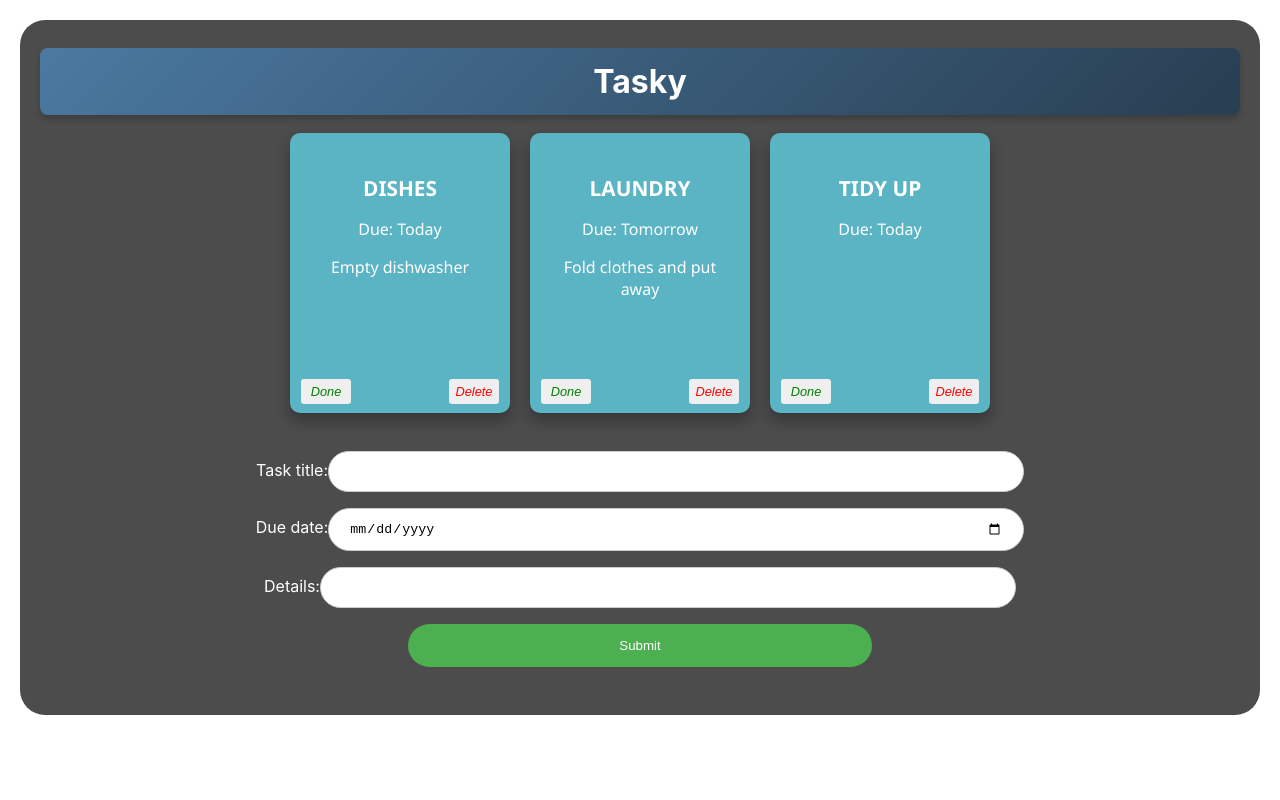
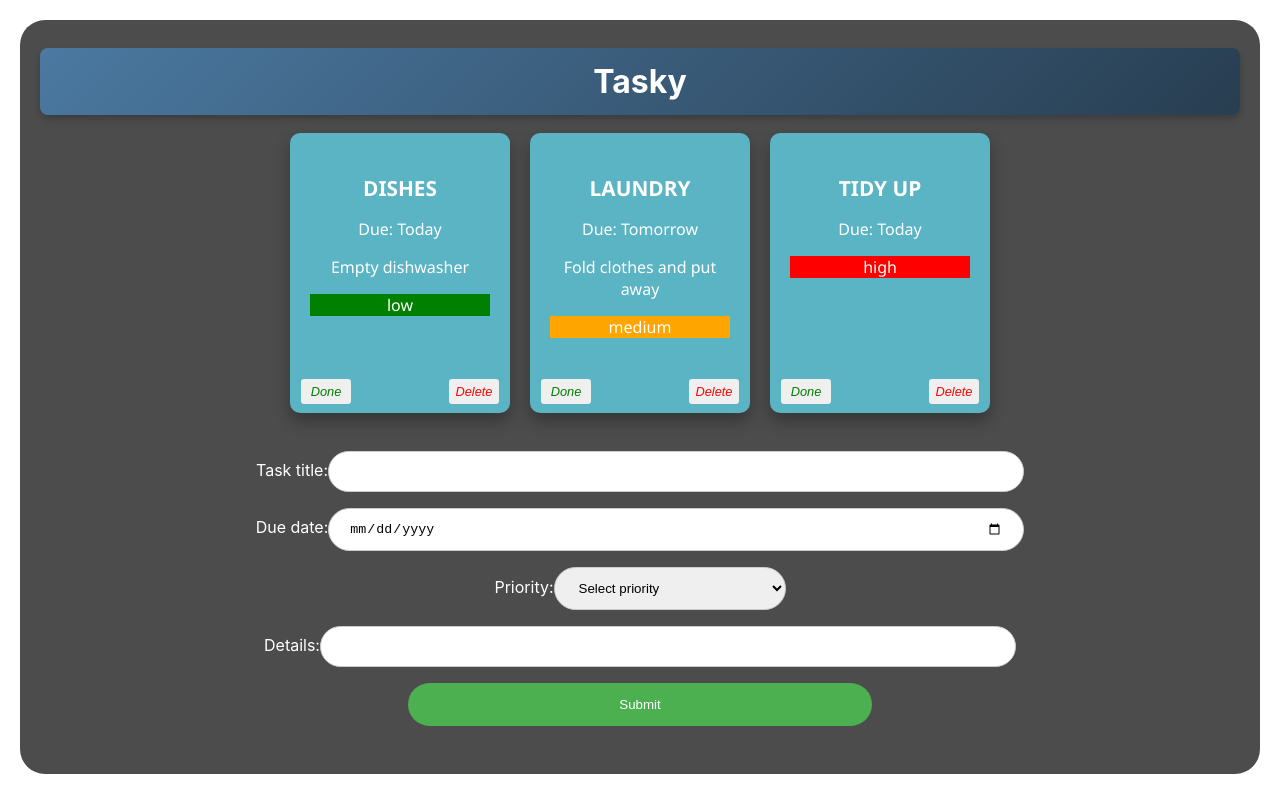
Before and after one commit to JeffHalley/react-basics-labs, a React (Create React App) app in the folder tasky/: page / in a window 1280 px wide. Built offline with nearby package versions, Linux system fonts and the light colour scheme.

Commit message:
tasky lab2 - excersie done

```diff
--- a/tasky/src/App.css
+++ b/tasky/src/App.css
@@ -112,3 +112,23 @@ form {
   width: 100%;
   margin: auto;
 }
+
+.prioritySelect{
+  width: 20%;
+  padding: 12px 20px;
+  margin: 8px 0;
+  display: inline-block;
+  border: 1px solid #ccc;
+  border-radius: 105px;
+  box-sizing: border-box;
+}
+.prioritySelect:focus {
+  font-weight: bold;
+  background-color: #007bff;
+  border-color: #007bff;   /* Change border color on focus */
+  outline: none;           /* Remove default outline */
+}
+
+.prioritySelect option {
+  padding: 10px;           /* Add padding to the dropdown options */
+}
--- a/tasky/src/App.js
+++ b/tasky/src/App.js
@@ -8,9 +8,9 @@ import { v4 as uuidv4 } from 'uuid';
 function App() {
   const [ taskState, setTaskState ] = useState({
     tasks: [
-      { id: 1, title:"Dishes", description: "Empty dishwasher", deadline: "Today", done: false },
-      { id: 2, title: "Laundry", description: "Fold clothes and put away", deadline: "Tomorrow", done: false },
-      { id: 3, title: "Tidy up", deadline: "Today", done: false}
+      { id: 1, title:"Dishes", description: "Empty dishwasher",priority:"low", deadline: "Today", done: false },
+      { id: 2, title: "Laundry", description: "Fold clothes and put away",priority:"medium", deadline: "Tomorrow", done: false },
+      { id: 3, title: "Tidy up",priority:"high", deadline: "Today", done: false}
     ]
   });
   const doneHandler = (taskIndex) => {
@@ -28,7 +28,8 @@ function App() {
   const [ formState, setFormState ] = useState({
     title: "",
     description: "",
-    deadline: ""
+    deadline: "",
+    priority:""
   });
 
 
@@ -45,6 +46,9 @@ function App() {
           break;
       case "deadline":
           form.deadline = event.target.value;
+          break;
+      case "priority":
+          form.priority = event.target.value;
           break;
       default:
           form = formState;
@@ -72,6 +76,7 @@ function App() {
     <Task
       title={task.title}
       description={task.description}
+      priority={task.priority}
       deadline={task.deadline}
       key={task.id}
       done={task.done}
--- a/tasky/src/components/Form.js
+++ b/tasky/src/components/Form.js
@@ -16,6 +16,22 @@ const AddTaskForm = (props) => {
                 </label>
                 <br />
                 <label>
+                    Priority:
+                    <select
+                        type="text"
+                        name="priority"
+                        className="prioritySelect"
+                        required
+                        onChange={(event) => props.change(event)}
+                    >
+                        <option value="">Select priority</option>
+                        <option value="Low">Low</option>
+                        <option value="Medium">Medium</option>
+                        <option value="High">High</option>
+                    </select>
+                </label>
+                <br />
+                <label>
                     Details:
                     <input type="text" name="description" onChange={(event) => props.change(event)} />
                 </label>
--- a/tasky/src/components/Task.js
+++ b/tasky/src/components/Task.js
@@ -6,6 +6,7 @@ const Task = (props) => {
             <p className="title">{props.title}</p>
             <p>Due: {props.deadline}</p>
             <p>{props.description}</p>
+            <p style={{backgroundColor: props.priority=="low" ? 'green' : props.priority=="medium" ? 'orange' : 'red'}}>{props.priority}</p>
             <button onClick={props.markDone} className='doneButton'>Done</button>
             <button className='deleteButton' onClick={props.deleteTask}>Delete</button>
 
```
Lines whose indentation alone changed are shown as unchanged.
